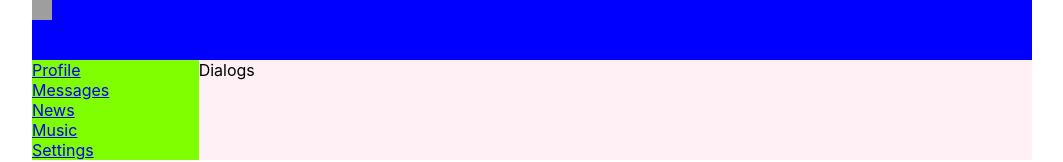
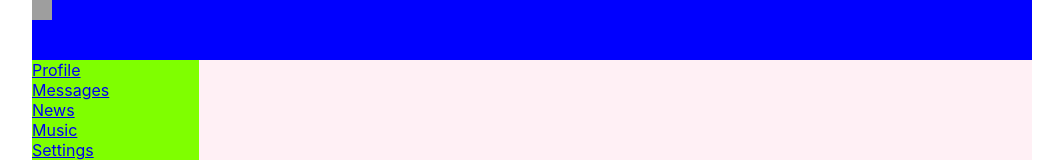
Before and after one commit to Arhontes/samurai-way-javascript, a React (Create React App) app: page / in a window 1280 px wide. Shown: the top 162 px of the page, without its empty margins (108-1171 px from the left). Built offline with nearby package versions, Linux system fonts and the light colour scheme; grey boxes are pictures that could not be loaded.

Commit message:
add Route path to App.js end of lesson ReactJs 19 (route, browser-router)

```diff
--- a/src/App.js
+++ b/src/App.js
@@ -4,18 +4,25 @@ import Header from './components/Header/Header';
 import NavBar from './components/NavBar/NavBar';
 import Profile from './components/Profile/Profile';
 import Dialogs from "./components/Dialogs/Dialogs";
+import { BrowserRouter, Routes, Route } from "react-router-dom";
 
 const App = () => {
     return (
+        <BrowserRouter>
             <div className="app-wrapper">
                 <Header/>
                 <NavBar/>
                 <div className='app-wrapper-content'>
-                <Dialogs/>
+                    <Routes>
+                        <Route path="/messages" element={<Dialogs/>}/>
+                        <Route path="/profile" element={<Profile/>}/>
+                    </Routes>
                    {/*<Profile/>*/}
                 </div>
 
             </div>
+        </BrowserRouter>
+
     );
 };
 
```
Lines whose indentation alone changed are shown as unchanged.
